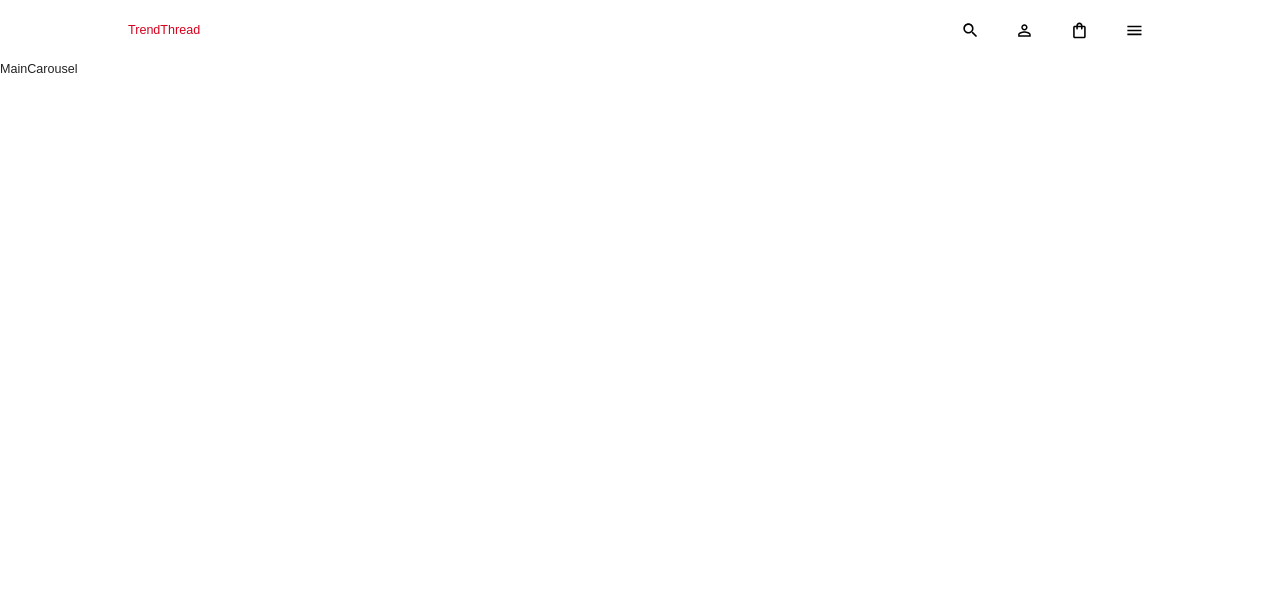
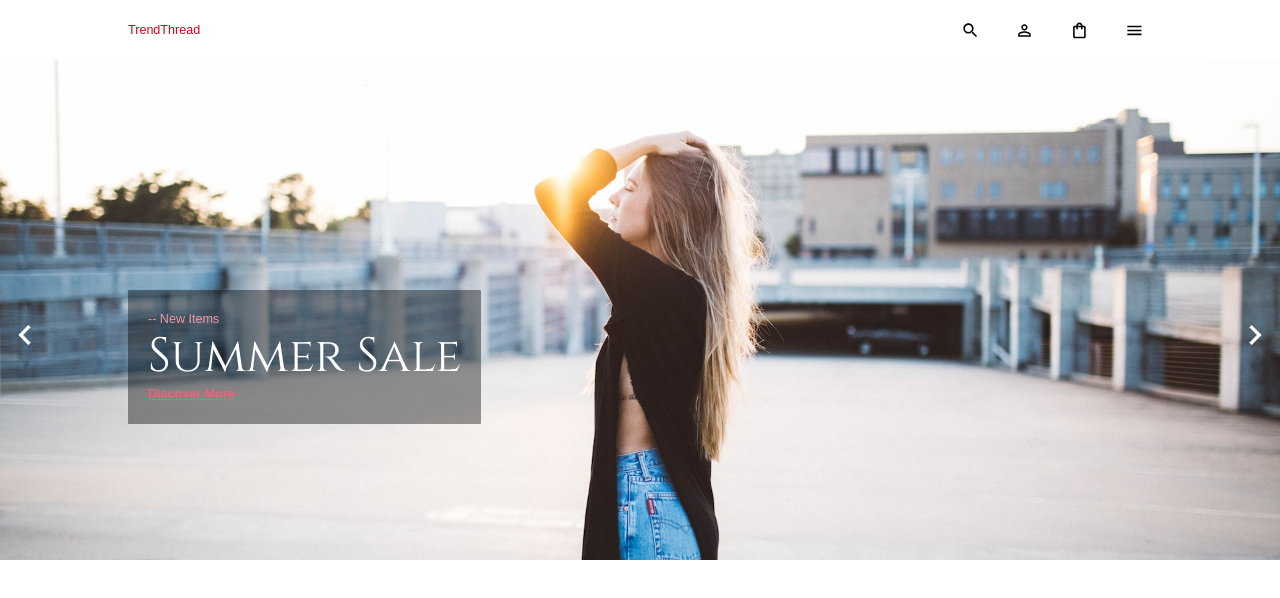
Before and after one commit to banban-22/TrendThread, a React (Create React App) app in the folder client/: page / in a window 1280 px wide. Shown: the top 598 px of the page. Built offline with nearby package versions, Linux system fonts and the light colour scheme; a web font is replaced by a local one.

Commit message:
added main carousel

```diff
--- a/client/src/scenes/home/MainCarousel.jsx
+++ b/client/src/scenes/home/MainCarousel.jsx
@@ -5,7 +5,95 @@ import NavigateBeforeIcon from '@mui/icons-material/NavigateBefore';
 import NavigateNextIcon from '@mui/icons-material/NavigateNext';
 import { shades } from '../../theme';
 
+// imports all image from assets folder
+const importAll = (r) =>
+  r.keys().reduce((acc, item) => {
+    acc[item.replace('./', '')] = r(item);
+    return acc;
+  }, {});
+
+const heroTextureImports = importAll(
+  require.context('../../assets', false, /\.(png|jpe?g|svg)$/)
+);
+
 const MainCarousel = () => {
-  return <div>MainCarousel</div>;
+  const isNonMobile = useMediaQuery('(min-width:600px)');
+
+  return (
+    <Carousel
+      infiniteLoop={true}
+      showThumbs={false}
+      showIndicators={false}
+      showStatus={false}
+      renderArrowPrev={(onClickHandler, hasPrev, label) => (
+        <IconButton
+          onClick={onClickHandler}
+          sx={{
+            position: 'absolute',
+            top: '50%',
+            left: '0',
+            color: '#fff',
+            padding: '5px',
+            zIndex: '10',
+          }}
+        >
+          <NavigateBeforeIcon sx={{ fontSize: 40 }} />
+        </IconButton>
+      )}
+      renderArrowNext={(onClickHandler, hasNext, label) => (
+        <IconButton
+          onClick={onClickHandler}
+          sx={{
+            position: 'absolute',
+            top: '50%',
+            right: '0',
+            color: '#fff',
+            padding: '5px',
+            zIndex: '10',
+          }}
+        >
+          <NavigateNextIcon sx={{ fontSize: 40 }} />
+        </IconButton>
+      )}
+    >
+      {Object.values(heroTextureImports).map((texture, index) => (
+        <Box key={`carousel-image-${index}`}>
+          <img
+            src={texture}
+            alt={`carousel-${index}`}
+            style={{
+              width: '100%',
+              height: '500px',
+              objectFit: 'cover',
+              backgroundAttachment: 'fixed',
+            }}
+          />
+          <Box
+            color="#fff"
+            padding="20px"
+            borderRadius="1px"
+            textAlign="left"
+            backgroundColor="rgb(0,0,0,0.4)"
+            position="absolute"
+            top="46%"
+            left={isNonMobile ? '10%' : '0'}
+            right={isNonMobile ? undefined : '0'}
+            margin={isNonMobile ? undefined : '0 auto'}
+            maxWidth={isNonMobile ? undefined : '240px'}
+          >
+            <Typography color={shades.secondary[200]}>-- New Items</Typography>
+            <Typography variant="h1">Summer Sale</Typography>
+            <Typography
+              fontWeight="bold"
+              color={shades.secondary[300]}
+              sx={{ textDecoration: 'underline' }}
+            >
+              Discover More
+            </Typography>
+          </Box>
+        </Box>
+      ))}
+    </Carousel>
+  );
 };
 export default MainCarousel;
```
